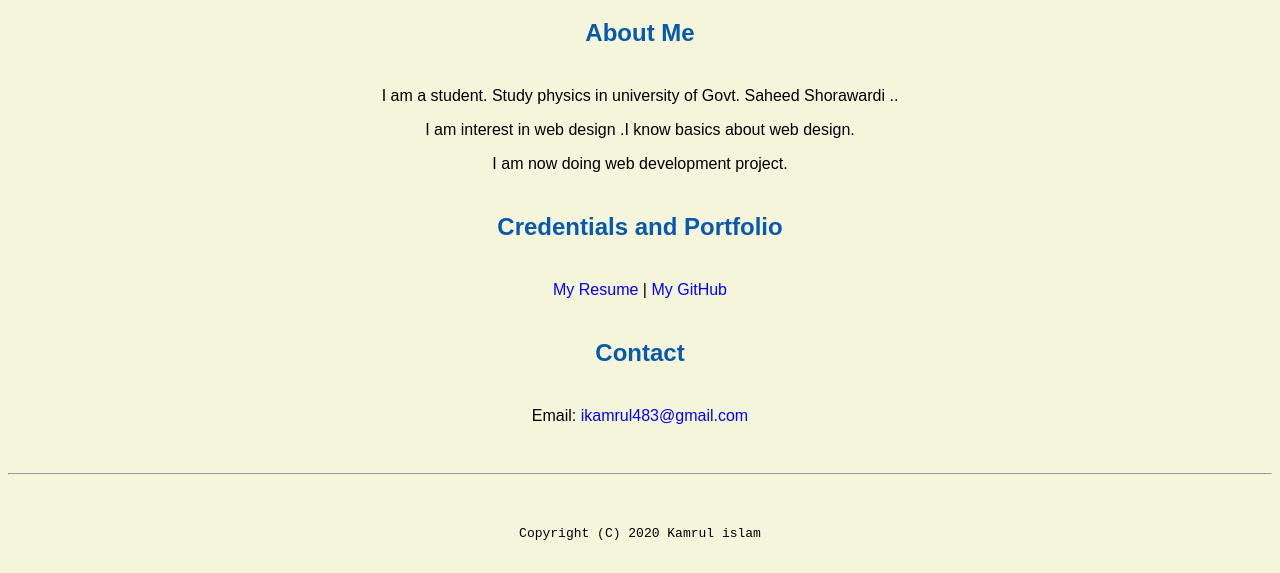
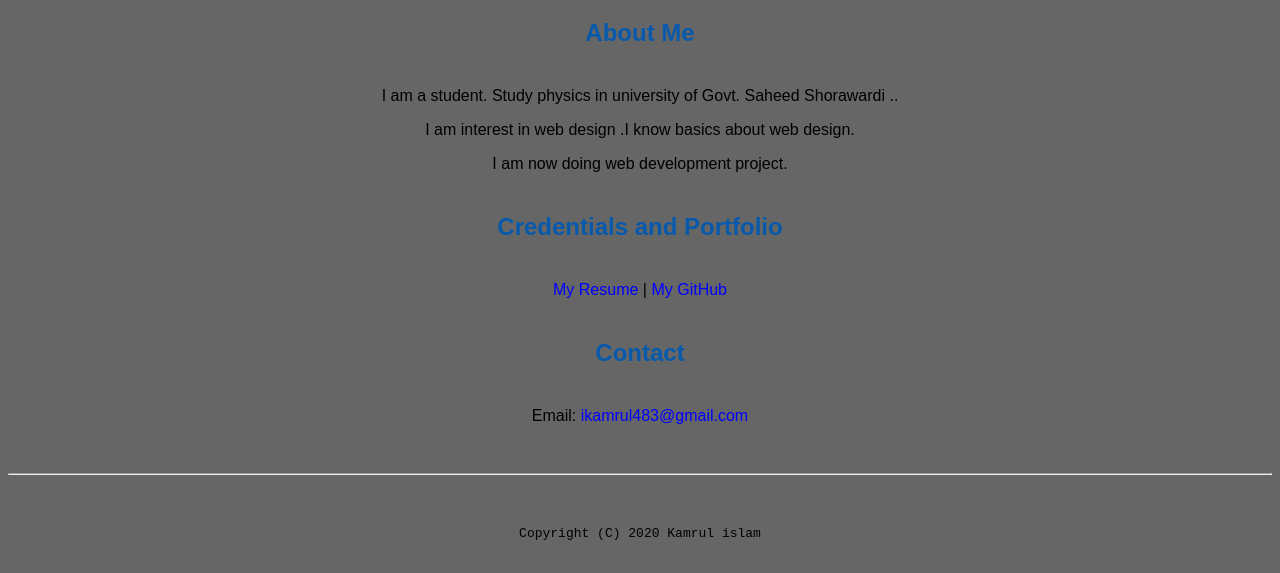
Before and after one commit to Kamrulislam7/aboutme.github.io, a plain HTML site: page index.html in a window 1280 px wide. Shown: the part 516-1089 px from the top of the page. Drawn offline with Linux system fonts and the light colour scheme.

Commit message:
Update master.css

```diff
--- a/css/master.css
+++ b/css/master.css
@@ -13,14 +13,14 @@
   }
 
   body {
-    background-color: beige; /* set the background color here */
+    background-color: #666666; /* set the background color here */
     color: black; /* set the text color to black here */
     font-family: Arial, Helvetica, sans-serif;  /* set the font here */
     text-align: center; /* set the text alignment here */
    }
 
   footer {
-    margin-top: 2rem;
+    margin-top: 1rem;
     margin-bottom: 2rem;
   }
 
```
